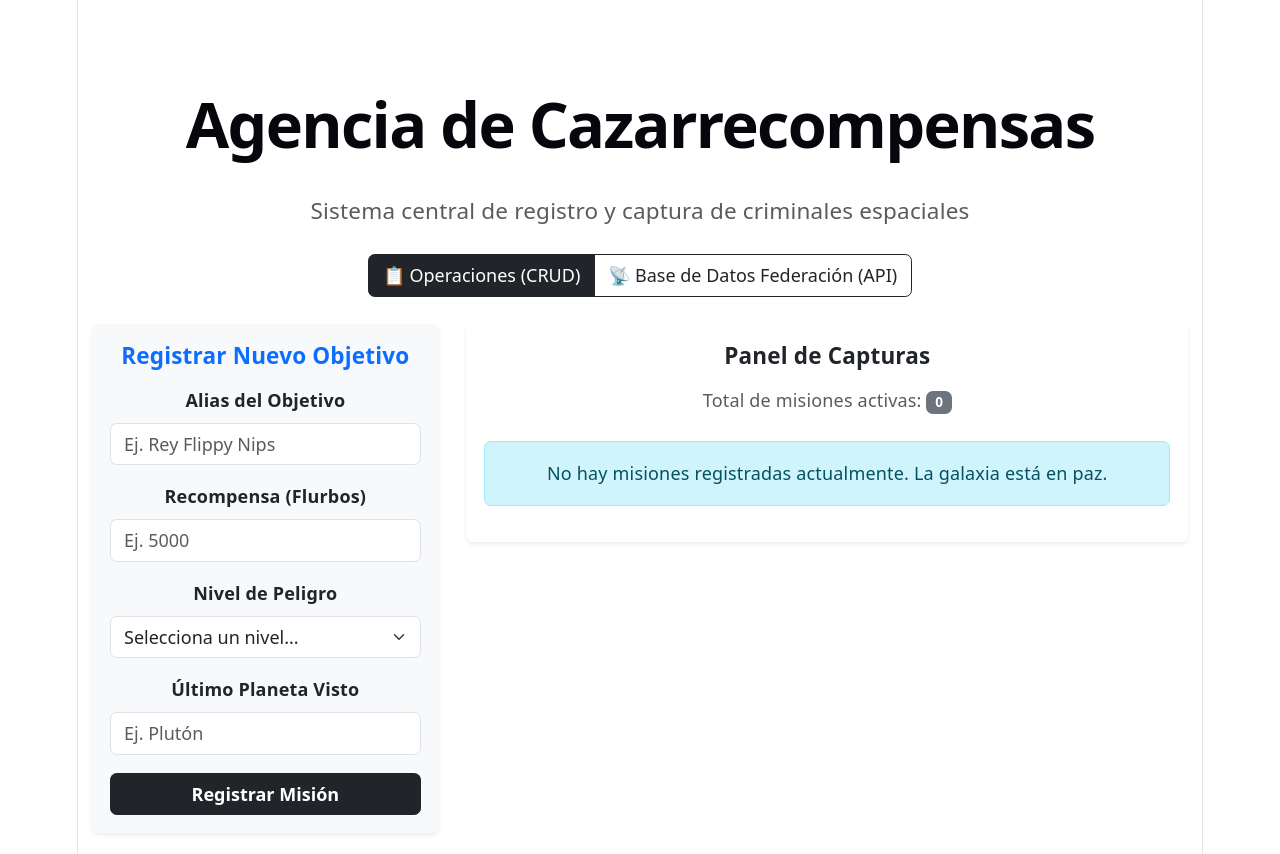
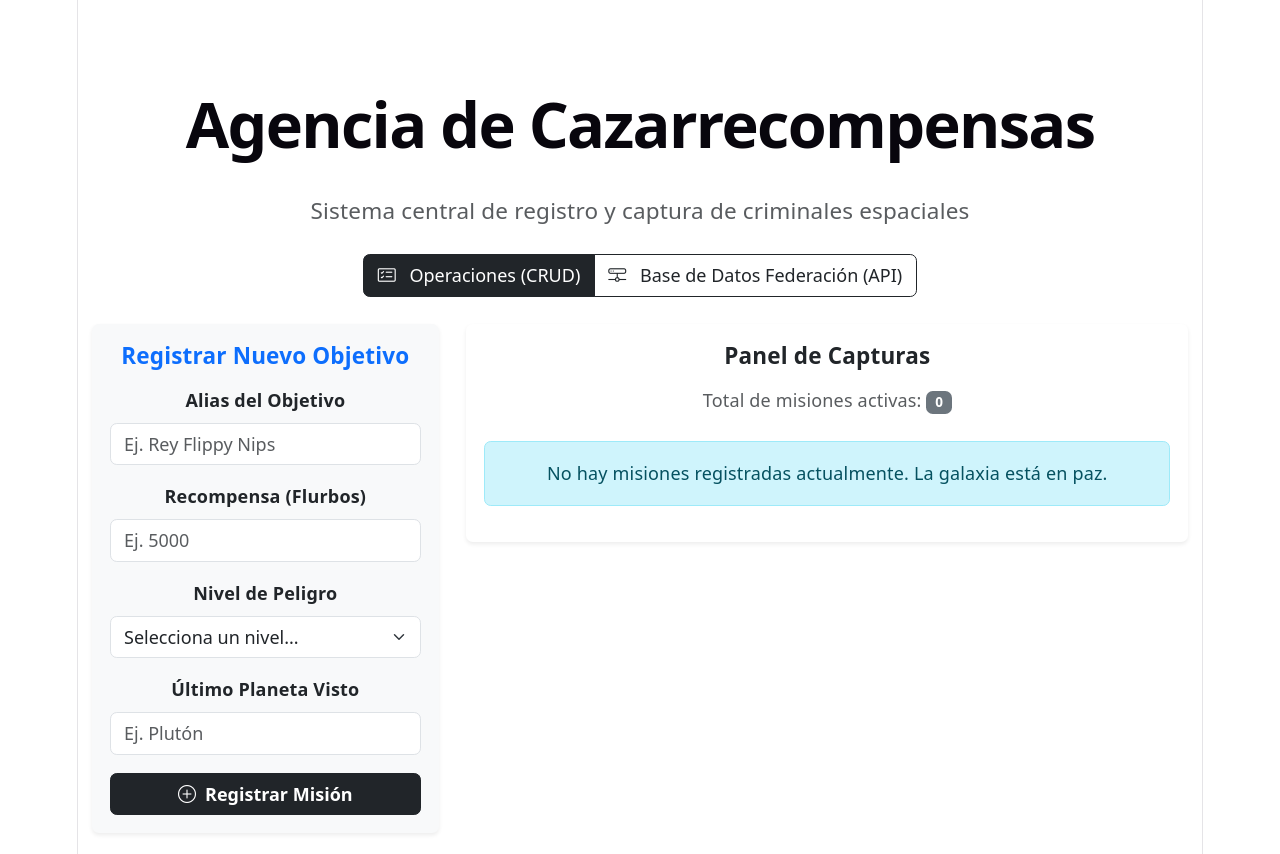
Before and after one commit to CamiloCaripan/agencia_cazarecompensas, a React (Vite) app: page / in a window 1280 px wide. Shown: the top 854 px of the page. Built offline with nearby package versions, Linux system fonts and the light colour scheme.

Commit message:
implementacion de iconos

```diff
--- a/package.json
+++ b/package.json
@@ -11,6 +11,7 @@
   },
   "dependencies": {
     "bootstrap": "^5.3.8",
+    "bootstrap-icons": "^1.13.1",
     "react": "^19.2.7",
     "react-dom": "^19.2.7"
   },
--- a/src/App.jsx
+++ b/src/App.jsx
@@ -59,7 +59,7 @@ function App() {
         <p className="text-muted lead">Sistema central de registro y captura de criminales espaciales</p>
       </header>
 
-      {/* <-- NUEVO: Menú de navegación tipo pestañas --> */}
+      {/* Menú de navegación tipo pestañas con iconos */}
       <div className="d-flex justify-content-center mb-4">
         <div className="btn-group" role="group">
           <button
@@ -67,14 +67,14 @@ function App() {
             className={`btn ${vistaActiva === 'crud' ? 'btn-dark' : 'btn-outline-dark'}`}
             onClick={() => setVistaActiva('crud')}
           >
-            📋 Operaciones (CRUD)
+            <i className="bi bi-card-checklist me-2"></i> Operaciones (CRUD)
           </button>
           <button
             type="button"
             className={`btn ${vistaActiva === 'api' ? 'btn-dark' : 'btn-outline-dark'}`}
             onClick={() => setVistaActiva('api')}
           >
-            📡 Base de Datos Federación (API)
+            <i className="bi bi-hdd-network me-2"></i> Base de Datos Federación (API)
           </button>
         </div>
       </div>
--- a/src/components/FilaObjetivo.jsx
+++ b/src/components/FilaObjetivo.jsx
@@ -17,21 +17,20 @@ const FilaObjetivo = ({ objetivo, onEliminar, onEditar }) => {
       </td>
       <td>{objetivo.ultimoPlaneta}</td>
       <td>
-        {/* Conectamos la función onEditar pasando el objeto completo */}
+        {/* Botones actualizados con iconos */}
         <button
           className="btn btn-sm btn-outline-primary me-2"
           title="Editar"
           onClick={() => onEditar(objetivo)}
         >
-          Editar
+          <i className="bi bi-pencil-square me-1"></i> Editar
         </button>
-        {/* Conectamos la función onEliminar pasando solo el ID */}
         <button
           className="btn btn-sm btn-outline-danger"
           title="Eliminar"
           onClick={() => onEliminar(objetivo.id)}
         >
-          Eliminar
+          <i className="bi bi-trash-fill me-1"></i> Eliminar
         </button>
       </td>
     </tr>
--- a/src/components/Formulario.jsx
+++ b/src/components/Formulario.jsx
@@ -48,9 +48,13 @@ const Formulario = ({ formData, setFormData, onAgregarObjetivo, editandoId }) =>
         <input type="text" className="form-control" name="ultimoPlaneta" value={formData.ultimoPlaneta} onChange={handleChange} placeholder="Ej. Plutón" />
       </div>
 
-      {/* Botón dinámico según si estamos creando o editando */}
+      {/* Botón dinámico con iconos */}
       <button type="submit" className={`btn w-100 fw-bold ${editandoId ? 'btn-warning' : 'btn-dark'}`}>
-         {editandoId ? 'Actualizar Misión' : 'Registrar Misión'}
+         {editandoId ? (
+           <><i className="bi bi-arrow-clockwise me-2"></i>Actualizar Misión</>
+         ) : (
+           <><i className="bi bi-plus-circle me-2"></i>Registrar Misión</>
+         )}
       </button>
     </form>
   );
```
Also changed, not shown: src/main.jsx (+8 -7 lines), 1 other file (tests, documents, lock files or other folders).
